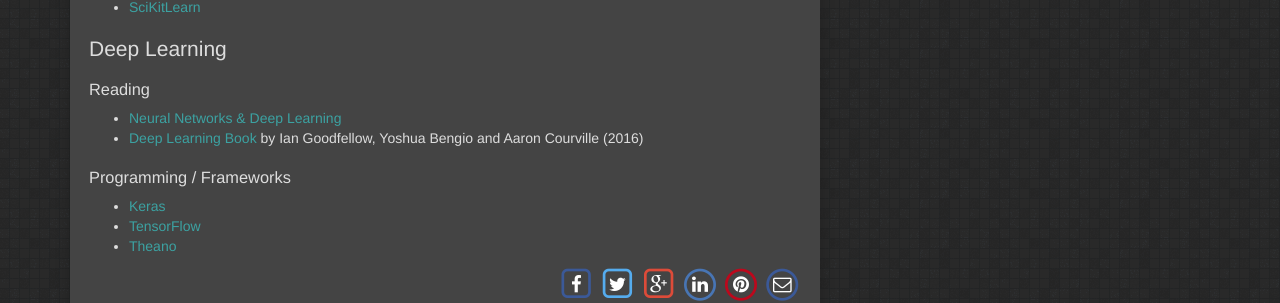
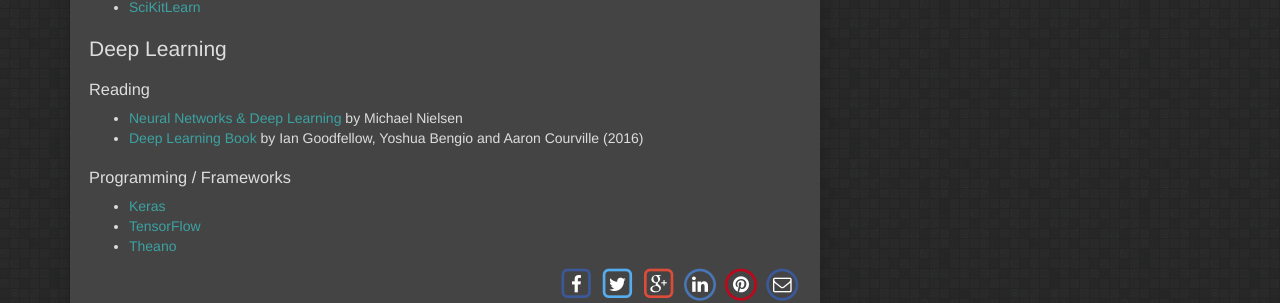
Before and after one commit to davidmainzer/davidmainzer.github.io, a Jekyll site: the page built from _articles/Deep_Learning.md, in a window 1280 px wide and 900 px high, scrolled down 284 px. Shown: the part 298-601 px from the top of the window. Built offline with Jekyll 4.4.1, drawn with Linux system fonts in a browser that asks for light colours; nearby versions of some CDN libraries.

Commit message:
Update Deep_Learning.md

```diff
--- a/_articles/Deep_Learning.md
+++ b/_articles/Deep_Learning.md
@@ -33,7 +33,7 @@ This is a summary of some of the resources that I have either found useful mysel
 
 ### Reading
 
-* [Neural Networks & Deep Learning](http://neuralnetworksanddeeplearning.com/ "Neural Networks & Deep Learning")
+* [Neural Networks & Deep Learning](http://neuralnetworksanddeeplearning.com/ "Neural Networks & Deep Learning") by Michael Nielsen
 * [Deep Learning Book](http://www.deeplearningbook.org/ "Deep Learning Book") by Ian Goodfellow, Yoshua Bengio and Aaron Courville (2016)
 
 ### Programming / Frameworks
```
